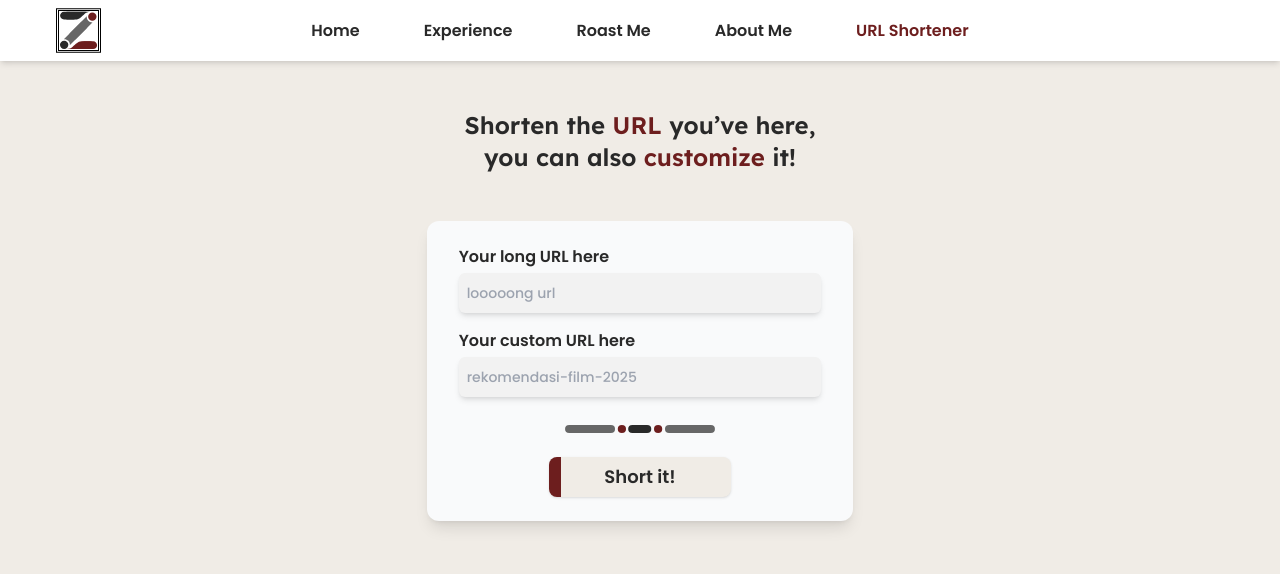
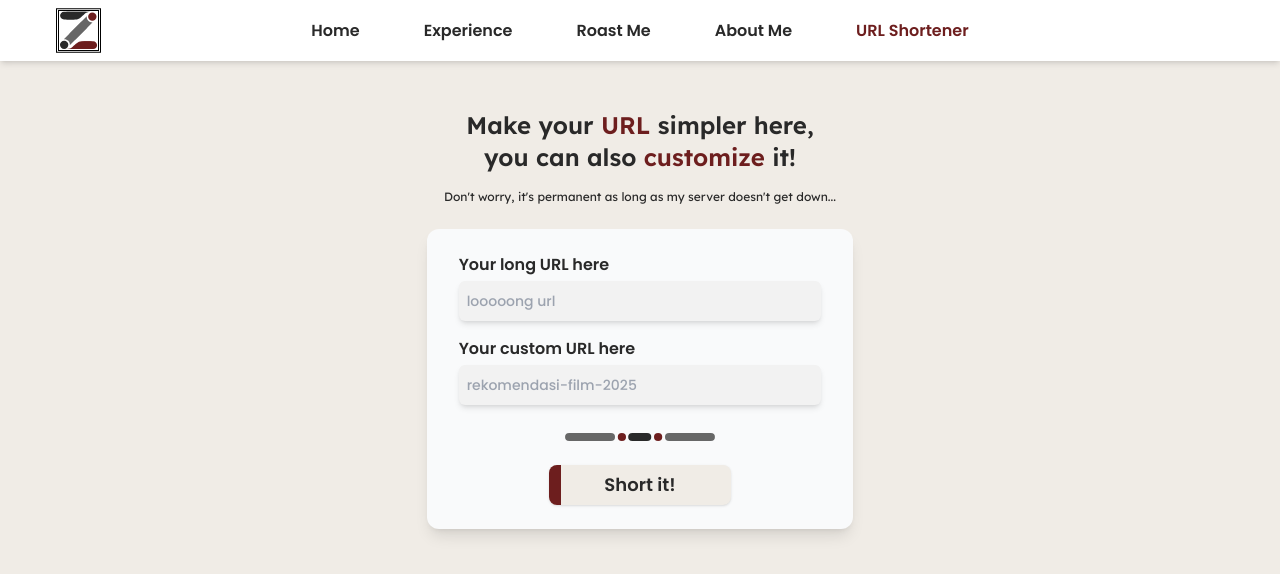
Before and after one commit to Izra4/personal-web, a Next.js app: page /shortener in a window 1280 px wide. Shown: the top 574 px of the page. Built offline with nearby package versions, Linux system fonts and the light colour scheme.

Commit message:
chore: remove console.log

```diff
--- a/src/app/[url]/page.tsx
+++ b/src/app/[url]/page.tsx
@@ -8,8 +8,6 @@ export default function GetLongURL() {
 
   useEffect(() => {
     if (url) {
-      console.log(url);
-      // Make a fetch request to the backend API to get the long URL
       fetch(`/api/finder?url=${url}`)
         .then((response) => response.json())
         .then((data) => {
--- a/src/app/shortener/_components/form.tsx
+++ b/src/app/shortener/_components/form.tsx
@@ -102,7 +102,7 @@ const Form = ({ poppins }: { poppins: string }) => {
 
       {/* Modal to display short URL */}
       <Dialog open={showModal} onClose={handleCloseModal}>
-        <DialogTitle>Short URL Created</DialogTitle>
+        <DialogTitle>Your short URL Created</DialogTitle>
         <DialogContent>
           <p>Your short URL is:</p>
           <p>
--- a/src/app/shortener/_components/welcome.tsx
+++ b/src/app/shortener/_components/welcome.tsx
@@ -1,13 +1,16 @@
 const Welcome = ({ lexend }: { lexend: string }) => {
   return (
-    <div className="mb-8">
-      <p className={`${lexend} text-primary_text text-center text-2xl font-semibold`}>
-        Shorten the
+    <div className={`${lexend} mb-8`}>
+      <p className={`text-primary_text text-center text-2xl font-semibold`}>
+        Make your
         <span className="text-secondary_text"> URL </span>
-        you’ve here,
+        simpler here,
         <br />
         you can also
         <span className="text-secondary_text"> customize </span> it!
+      </p>
+      <p className="text-primary_text text-xs text-center mt-4 -mb-6">
+        Don&apos;t worry, it&apos;s permanent as long as my server doesn&apos;t get down...
       </p>
     </div>
   );
```
